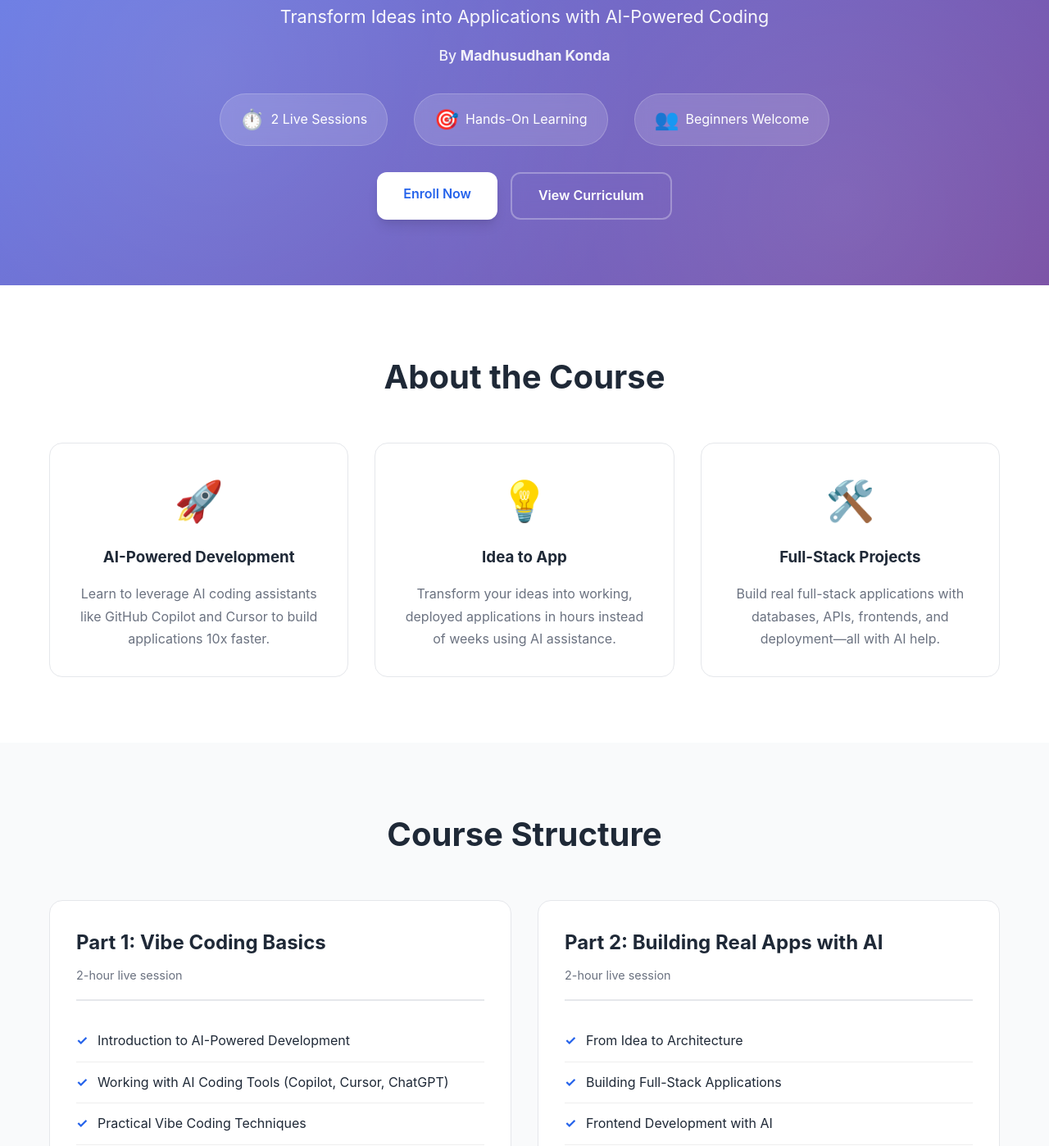
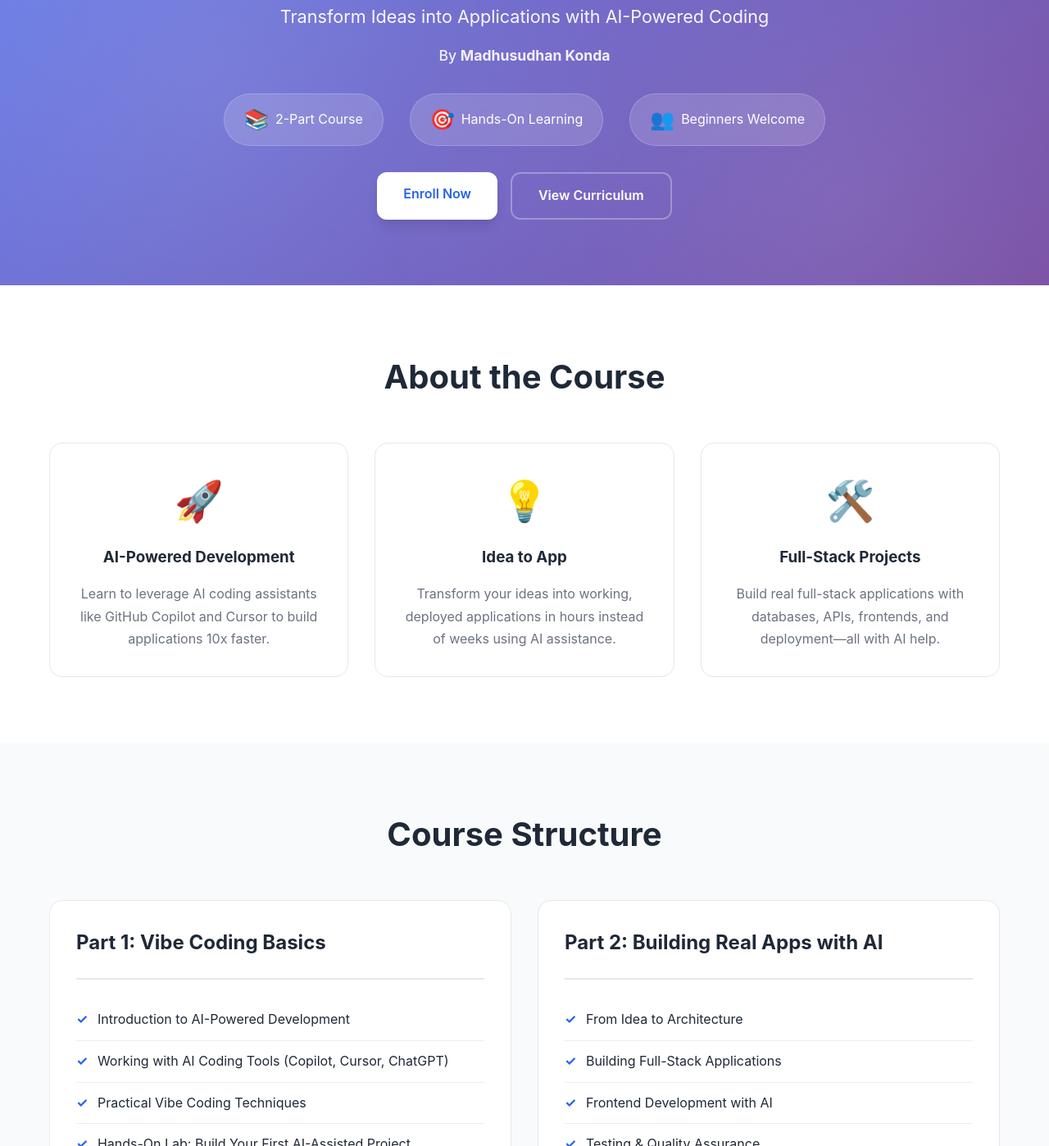
Before and after one commit to madhusudhankonda/vibe-coding-4-sofware-developers, a plain HTML site: page docs/index.html in a window 1280 px wide. Shown: the part 238-1636 px from the top of the page at 82% size. Drawn offline with Linux system fonts and the light colour scheme; a script that the page names is missing.

Commit message:
Remove all timing info - fully flexible course format
- Removed '2-hour live session' text
- Just shows Part 1 and Part 2 without duration
- Website shows '2-Part Course' instead of session info
- Maximum flexibility for different course formats

Co-authored-by: Cursor <cursoragent@cursor.com>

```diff
--- a/docs/index.html
+++ b/docs/index.html
@@ -34,8 +34,8 @@
                 <p class="hero-instructor">By <strong>Madhusudhan Konda</strong></p>
                 <div class="hero-details">
                     <div class="detail-item">
-                        <span class="icon">⏱️</span>
-                        <span>2 Live Sessions</span>
+                        <span class="icon">📚</span>
+                        <span>2-Part Course</span>
                     </div>
                     <div class="detail-item">
                         <span class="icon">🎯</span>
@@ -86,7 +86,6 @@
                 <div class="part-card">
                     <div class="part-header">
                         <h3>Part 1: Vibe Coding Basics</h3>
-                        <span class="part-time">2-hour live session</span>
                     </div>
                     <ul class="part-topics">
                         <li>Introduction to AI-Powered Development</li>
@@ -98,7 +97,6 @@
                 <div class="part-card">
                     <div class="part-header">
                         <h3>Part 2: Building Real Apps with AI</h3>
-                        <span class="part-time">2-hour live session</span>
                     </div>
                     <ul class="part-topics">
                         <li>From Idea to Architecture</li>
```
Also changed, not shown: 1 other file.
